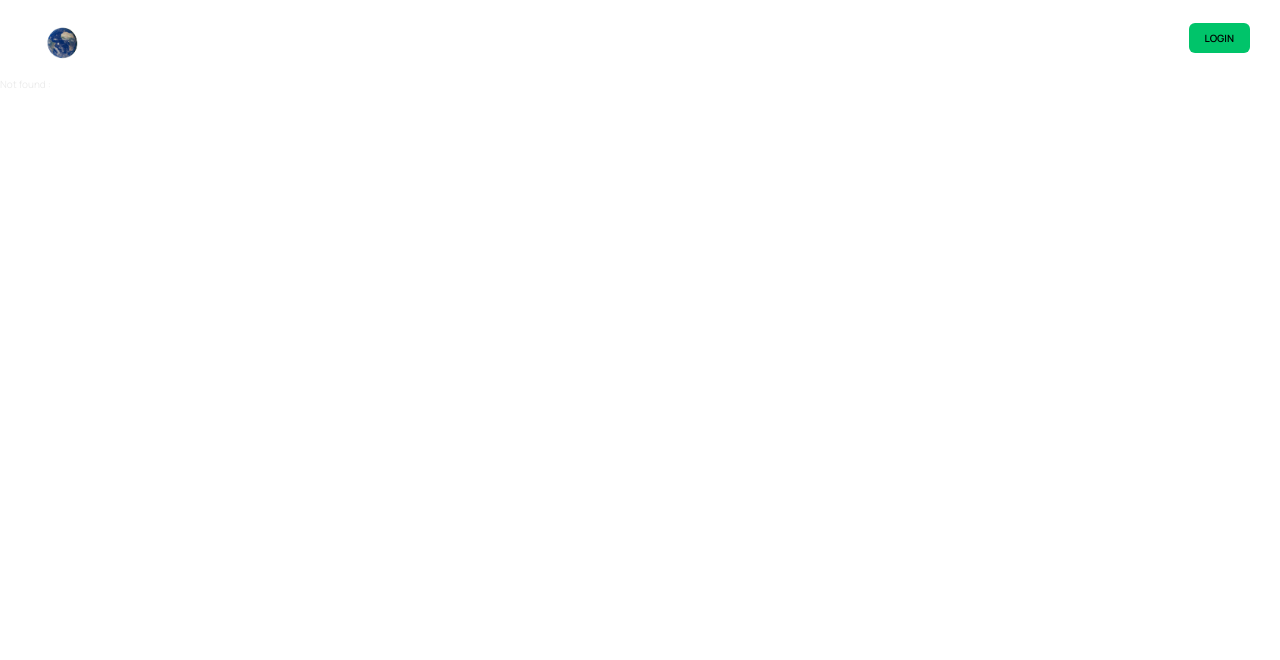
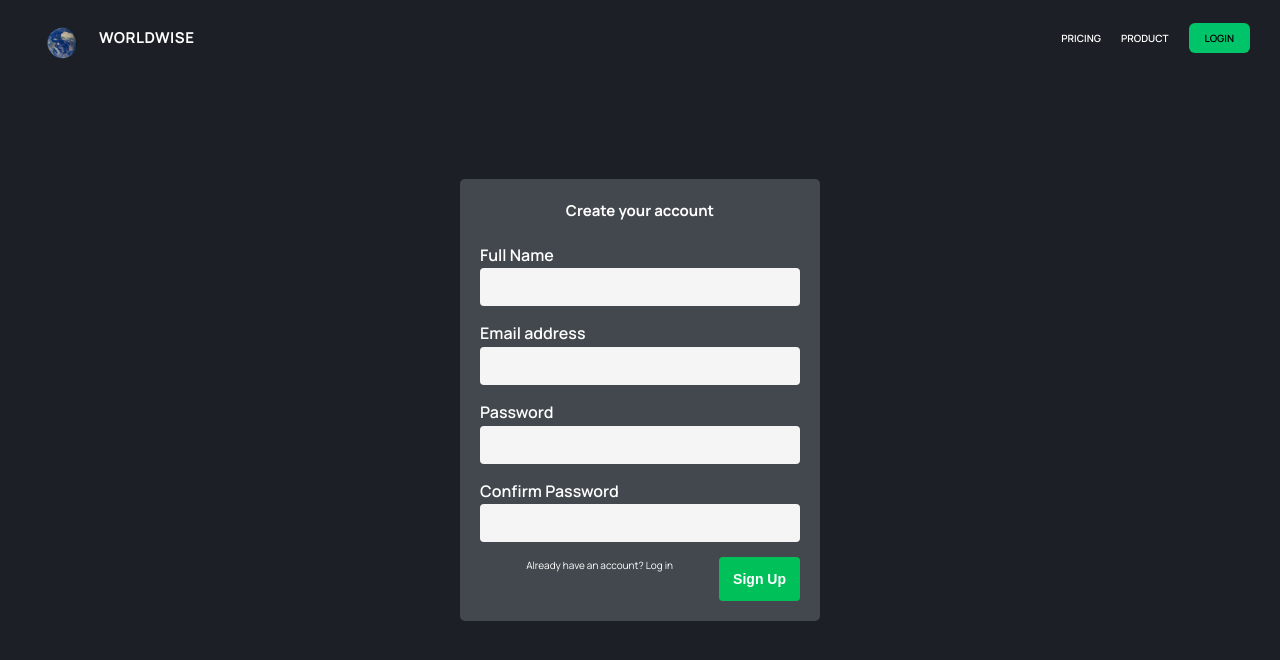
Before and after one commit to Miss-Marvis/WorldWise, a React (Vite) app: page /signup in a window 1280 px wide. Before the commit this address had no page. Shown: the top 660 px of the page. Built offline with nearby package versions, Linux system fonts and the light colour scheme; data requests are answered from the project's data file.

Commit message:
Added signup page

```diff
--- a/data/cities.json
+++ b/data/cities.json
@@ -11,6 +11,30 @@
         "lat": 40.416775,
         "lng": -3.70379
       }
+    },
+    {
+      "id": "3856",
+      "cityName": "Alfaro",
+      "country": "Spain",
+      "emoji": "🇪🇸",
+      "date": "2025-05-05T19:02:19.837Z",
+      "notes": "Will definitely return here 🤩",
+      "position": {
+        "lat": 42.21072511143876,
+        "lng": -1.8237304687500002
+      }
+    },
+    {
+      "id": "cb0e",
+      "cityName": "Enugu",
+      "country": "Nigeria",
+      "emoji": "🇳🇬",
+      "date": "2025-05-09T13:13:47.444Z",
+      "notes": "I love it here",
+      "position": {
+        "lat": 9.538249985629038,
+        "lng": 8.041992187500002
+      }
     }
   ]
 }
--- a/src/App.jsx
+++ b/src/App.jsx
@@ -1,27 +1,20 @@
 import { BrowserRouter, Routes, Route, Navigate } from 'react-router-dom'
-import { lazy, Suspense, useEffect, useState } from 'react'
+import { lazy, Suspense } from 'react'
 import { CitiesProvider } from './contexts/CitiesContext'
 import { AuthProvider } from './contexts/FakeAuthContext'
 import ProtectedRoute from './pages/ProtectedRoute'
-
 import CityList from './components/CityList'
 import City from './components/City'
-// import citiesData from '../data/cities.json'
 import CountryList from './components/CountryList'
 import Form from './components/Form'
 import SpinnerFullPage from './components/SpinnerFullPage'
 
-// import Product from './pages/Product'
-// import Homepage from './pages/Homepage'
-// import Pricing from './pages/Pricing'
-// import Login from './components/Login'
-// import PageNotFound from './pages/PageNotFound'
-// import AppLayout from './pages/AppLayout'
-
+// Update these imports based on your actual file structure
 const Homepage = lazy(() => import('./pages/Homepage'))
 const Product = lazy(() => import('./pages/Product'))
 const Pricing = lazy(() => import('./pages/Pricing'))
 const Login = lazy(() => import('./components/Login'))
+const SignUp = lazy(() => import('./components/SignUp'))
 const AppLayout = lazy(() => import('./pages/AppLayout'))
 const PageNotFound = lazy(() => import('./pages/PageNotFound'))
 
@@ -33,9 +26,10 @@ function App() {
 					<Suspense fallback={<SpinnerFullPage />}>
 						<Routes>
 							<Route index element={<Homepage />} />
-							<Route path='/Product' element={<Product />} />
-							<Route path='/Pricing' element={<Pricing />} />
+							<Route path='/product' element={<Product />} />
+							<Route path='/pricing' element={<Pricing />} />
 							<Route path='/login' element={<Login />} />
+							<Route path='/signup' element={<SignUp />} />
 							<Route
 								path='app'
 								element={
--- a/src/components/AppNav.module.css
+++ b/src/components/AppNav.module.css
@@ -10,6 +10,7 @@
   border-radius: 7px;
   max-width: 50%;
 }
+
 
 .nav a:link,
 .nav a:visited {
--- a/src/components/Login.jsx
+++ b/src/components/Login.jsx
@@ -1,22 +1,37 @@
 import React from 'react'
 import { useState } from 'react'
+
 import PageNav from './PageNav'
+
+import { Link } from 'react-router-dom'
+
 import styles from './login.module.css'
 import { useAuth } from '../contexts/FakeAuthContext'
 import { useEffect } from 'react'
 import { useNavigate } from 'react-router-dom'
 
 export default function Login() {
-	const [email, setEmail] = useState('jack@example.com')
-	const [password, setPassword] = useState('Qwerty')
-
+	const [email, setEmail] = useState('')
+	const [password, setPassword] = useState('')
+	const [error, setError] = useState('')
 	const { login, isAuthenticated } = useAuth()
 	const navigate = useNavigate()
 
 	function handleSubmit(e) {
 		e.preventDefault()
-		if (email && password) login(email, password)
+		setError('')
+
+		if (!email || !password) {
+			setError('Please enter both email and password')
+			return
+		}
+
+		const success = login(email, password)
+		if (!success) {
+			setError('Invalid email or password')
+		}
 	}
+
 	useEffect(
 		function () {
 			if (isAuthenticated) navigate('/app', { replace: true })
@@ -28,6 +43,10 @@ export default function Login() {
 		<main className={styles.login}>
 			<PageNav className={styles.productNav} />
 			<form className={styles.form} onSubmit={handleSubmit}>
+				<h2>Log in to your account</h2>
+
+				{error && <p className={styles.error}>{error}</p>}
+
 				<div className={styles.row}>
 					<label htmlFor='email'>Email address</label>
 					<input
@@ -51,6 +70,12 @@ export default function Login() {
 				<div>
 					<button className={styles.btn}>Login</button>
 				</div>
+
+				<div className={styles.linkContainer}>
+					<p>
+						Don't have an account? <Link to='/signup'>Sign up</Link>
+					</p>
+				</div>
 			</form>
 		</main>
 	)
--- /dev/null
+++ b/src/components/SignUp.jsx
@@ -0,0 +1,109 @@
+import React from 'react'
+import { useState } from 'react'
+import { useNavigate, Link } from 'react-router-dom'
+import PageNav from './PageNav' // Adjust the import path based on your folder structure
+import { useAuth } from '../contexts/FakeAuthContext'
+import styles from './login.module.css' // Reusing login styles
+
+export default function SignUp() {
+	const [fullName, setFullName] = useState('')
+	const [email, setEmail] = useState('')
+	const [password, setPassword] = useState('')
+	const [confirmPassword, setConfirmPassword] = useState('')
+	const [error, setError] = useState('')
+
+	const { signup } = useAuth()
+	const navigate = useNavigate()
+
+	function handleSubmit(e) {
+		e.preventDefault()
+		setError('')
+
+		// Form validation
+		if (!fullName || !email || !password || !confirmPassword) {
+			setError('Please fill in all fields')
+			return
+		}
+
+		if (password !== confirmPassword) {
+			setError('Passwords do not match')
+			return
+		}
+
+		if (password.length < 6) {
+			setError('Password must be at least 6 characters long')
+			return
+		}
+
+		// Attempt signup
+		const success = signup(fullName, email, password)
+
+		if (success) {
+			// Redirect to login page after successful signup
+			navigate('/login', { replace: true })
+		} else {
+			setError('Email already in use. Please try another email.')
+		}
+	}
+
+	return (
+		<main className={styles.login}>
+			<PageNav className={styles.productNav} />
+			<form className={styles.form} onSubmit={handleSubmit}>
+				<h2>Create your account</h2>
+
+				{error && <p className={styles.error}>{error}</p>}
+
+				<div className={styles.row}>
+					<label htmlFor='fullName'>Full Name</label>
+					<input
+						type='text'
+						id='fullName'
+						onChange={(e) => setFullName(e.target.value)}
+						value={fullName}
+					/>
+				</div>
+
+				<div className={styles.row}>
+					<label htmlFor='email'>Email address</label>
+					<input
+						type='email'
+						id='email'
+						onChange={(e) => setEmail(e.target.value)}
+						value={email}
+					/>
+				</div>
+
+				<div className={styles.row}>
+					<label htmlFor='password'>Password</label>
+					<input
+						type='password'
+						id='password'
+						onChange={(e) => setPassword(e.target.value)}
+						value={password}
+					/>
+				</div>
+
+				<div className={styles.row}>
+					<label htmlFor='confirmPassword'>Confirm Password</label>
+					<input
+						type='password'
+						id='confirmPassword'
+						onChange={(e) => setConfirmPassword(e.target.value)}
+						value={confirmPassword}
+					/>
+				</div>
+
+				<div>
+					<button className={styles.btn}>Sign Up</button>
+				</div>
+
+				<div className={styles.linkContainer}>
+					<p>
+						Already have an account? <Link to='/login'>Log in</Link>
+					</p>
+				</div>
+			</form>
+		</main>
+	)
+}
--- a/src/components/login.module.css
+++ b/src/components/login.module.css
@@ -61,3 +61,35 @@
 .btn:hover {
   background-color: #00a84e;
 }
+
+/* Add these styles to your existing login.module.css file */
+
+.linkContainer {
+  margin-top: 1rem;
+  text-align: center;
+}
+
+.linkContainer a {
+  color: var(--color-brand-600);
+  font-weight: 500;
+  text-decoration: none;
+}
+
+.linkContainer a:hover {
+  text-decoration: underline;
+}
+
+.error {
+  background-color: #fff0f0;
+  color: #e00;
+  padding: 0.5rem 1rem;
+  border-radius: 5px;
+  text-align: center;
+  margin-bottom: 1rem;
+  font-size: 0.9rem;
+}
+
+.form h2 {
+  margin-bottom: 2rem;
+  text-align: center;
+}
--- a/src/components/user.jsx
+++ b/src/components/user.jsx
@@ -4,10 +4,9 @@ import { useNavigate } from 'react-router-dom'
 
 function User() {
 	const { user, logout } = useAuth()
-	console.log('user', user)
+	const navigate = useNavigate()
+
 	if (!user) return null
-
-	const navigate = useNavigate()
 
 	function handleClick() {
 		logout()
@@ -16,10 +15,11 @@ function User() {
 
 	return (
 		<div className={styles.user}>
-			<img src={user.avater} alt={user.name} />
+			<img src={user.avatar} alt={user.name} />
 			<span>Welcome, {user.name}</span>
 			<button onClick={handleClick}>Logout</button>
 		</div>
 	)
 }
+
 export default User
--- a/src/contexts/FakeAuthContext.jsx
+++ b/src/contexts/FakeAuthContext.jsx
@@ -1,49 +1,112 @@
 import { Children, useContext } from 'react'
 import { createContext, useReducer } from 'react'
+
+// import { useContext } from 'react'
+import { useEffect } from 'react'
 
 import avatarImage from '/src/avater.png'
 
 const AuthContext = createContext()
 
+// Define FAKE_USER first before using it
+const FAKE_USER = {
+	name: 'Jack',
+	email: 'jack@example.com',
+	password: 'Qwerty',
+	avatar: avatarImage,
+}
+
+// Check localStorage for registered users
+const getRegisteredUsers = () => {
+	const storedUsers = localStorage.getItem('worldWiseUsers')
+	return storedUsers ? JSON.parse(storedUsers) : [FAKE_USER]
+}
+
+// Check if there's saved auth state in localStorage
+const storedUser = localStorage.getItem('worldWiseUser')
+const storedAuth = localStorage.getItem('worldWiseAuth')
+
 const initialState = {
-	user: null,
-	isAuthenticated: false,
+	user: storedUser ? JSON.parse(storedUser) : null,
+	isAuthenticated: storedAuth ? JSON.parse(storedAuth) : false,
+	registeredUsers: getRegisteredUsers(),
 }
+
 function reducer(state, action) {
 	switch (action.type) {
 		case 'login':
+			// Save to localStorage when logging in
+			localStorage.setItem('worldWiseUser', JSON.stringify(action.payload))
+			localStorage.setItem('worldWiseAuth', JSON.stringify(true))
 			return { ...state, user: action.payload, isAuthenticated: true }
 		case 'logout':
+			// Remove from localStorage when logging out
+			localStorage.removeItem('worldWiseUser')
+			localStorage.removeItem('worldWiseAuth')
 			return { ...state, user: null, isAuthenticated: false }
+		case 'signup':
+			// Add new user to registered users
+			const updatedUsers = [...state.registeredUsers, action.payload]
+			localStorage.setItem('worldWiseUsers', JSON.stringify(updatedUsers))
+			return { ...state, registeredUsers: updatedUsers }
 		default:
 			throw new Error('Unknown action')
 	}
 }
-const FAKE_USER = {
-	name: 'Jack',
-	email: 'jack@example.com',
-	password: 'Qwerty',
-	avater: avatarImage,
-}
 
 function AuthProvider({ children }) {
-	const [{ user, isAuthenticated }, dispatch] = useReducer(
+	const [{ user, isAuthenticated, registeredUsers }, dispatch] = useReducer(
 		reducer,
 		initialState
 	)
 
 	function login(email, password) {
-		if (email === FAKE_USER.email && password === FAKE_USER.password)
-			dispatch({ type: 'login', payload: FAKE_USER })
-		console.log('Attempting login', email, password)
+		// Find user in registered users
+		const user = registeredUsers.find(
+			(user) => user.email === email && user.password === password
+		)
+
+		if (user) {
+			dispatch({ type: 'login', payload: user })
+			return true
+		}
+
+		return false
 	}
 
 	function logout() {
 		dispatch({ type: 'logout' })
 	}
 
+	function signup(fullName, email, password) {
+		// Check if email already exists
+		const emailExists = registeredUsers.some((user) => user.email === email)
+
+		if (emailExists) {
+			return false
+		}
+
+		// Create new user
+		const newUser = {
+			name: fullName,
+			email,
+			password,
+			avatar: avatarImage, // Default avatar for new users
+		}
+
+		dispatch({ type: 'signup', payload: newUser })
+		return true
+	}
+
+	// Save registered users to localStorage whenever it changes
+	useEffect(() => {
+		localStorage.setItem('worldWiseUsers', JSON.stringify(registeredUsers))
+	}, [registeredUsers])
+
 	return (
-		<AuthContext.Provider value={{ user, isAuthenticated, login, logout }}>
+		<AuthContext.Provider
+			value={{ user, isAuthenticated, login, logout, signup }}
+		>
 			{children}
 		</AuthContext.Provider>
 	)
@@ -52,7 +115,7 @@ function AuthProvider({ children }) {
 function useAuth() {
 	const context = useContext(AuthContext)
 	if (context === undefined)
-		throw new Error('Authcontext was used outside AuthProvider')
+		throw new Error('AuthContext was used outside AuthProvider')
 	return context
 }
 
```
